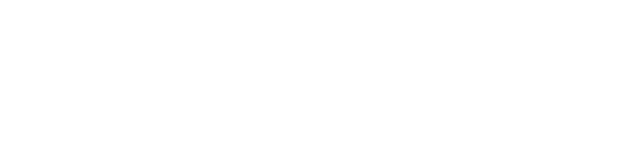
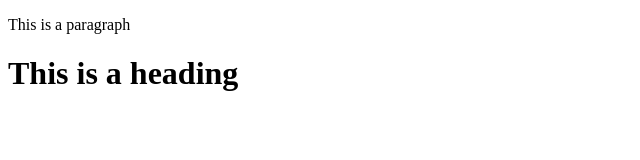
Before and after one commit to ashu177-coder/Test, a plain HTML site: page index.html in a window 1280 px wide. Shown: the whole page, without its empty margins (0-640 px from the left). Drawn offline with Linux system fonts and the light colour scheme.

Commit message:
Update index.html

```diff
--- a/index.html
+++ b/index.html
@@ -6,5 +6,8 @@
     <meta name="viewport" content="width=device-width, initial-scale=1.0" />
     <title>Document</title>
   </head>
-  <body></body>
+  <body>
+    <p>This is a paragraph</p>
+    <h1>This is a heading</h1>
+  </body>
 </html>
```
